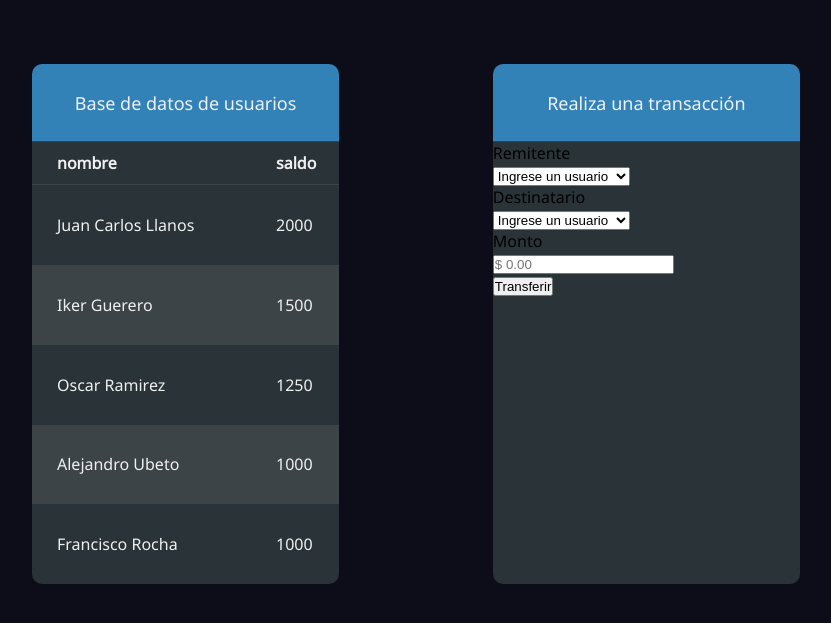
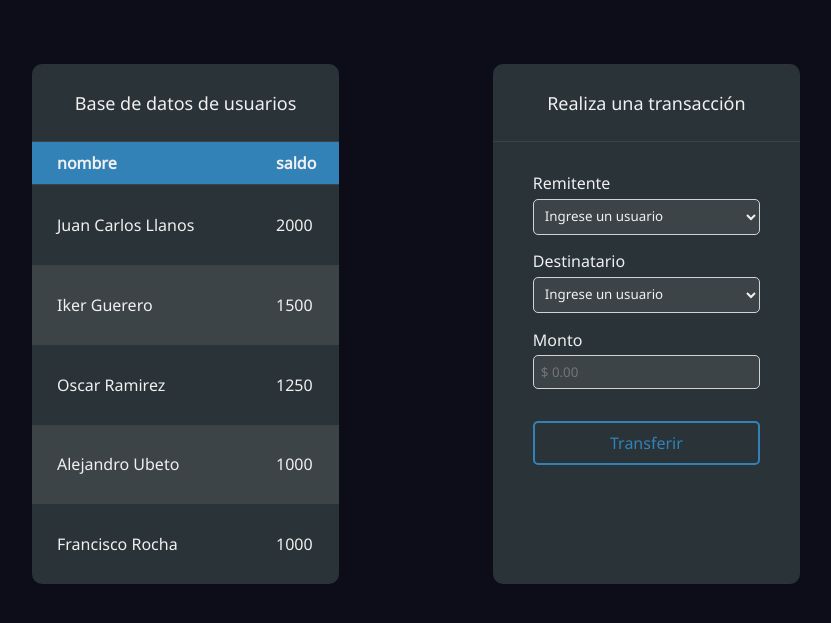
Before and after one commit to aleubeto/Bases-de-Datos-Actividad-Integradora, a PHP site: page /pag4_transacciones/pag4_index.php in a window 1280 px wide. Shown: the part 120-743 px from the top of the page, without its empty margins (224-1055 px from the left). Run offline with PHP 8.4, Linux system fonts and the light colour scheme; data comes from the database, SQL or seed files in the repository.

Commit message:
Estilos de form, done.

```diff
--- a/pag4_transacciones/css/pag4_styles.css
+++ b/pag4_transacciones/css/pag4_styles.css
@@ -55,6 +55,7 @@ th, td{
 
 th{
     border-bottom: solid 1px var(--dt-border-color);
+    background: var(--highlight-color);
     font-weight: bolder;
     text-align: left;
 }
@@ -81,7 +82,7 @@ tbody tr:nth-child(even){
     display: flex;
     align-items: center;
     justify-content: center;
-    background: var(--highlight-color);
+    background: var(--dt-background-color-container);
 }
 
 .header-table{
@@ -93,6 +94,52 @@ tbody tr:nth-child(even){
 table, form{
     border-collapse: collapse;
     border-radius: 0px 0px 10px 10px;
+}
+
+form{
+    padding: 30px 40px 30px 40px;
+}
+
+label{
+    font-size: 16px;
+    color: #f0f0f0;
+}
+
+select, input{
+    font-family: 'Noto Sans', sans-serif;
+    background-color: var(--dt-even-row-collor);
+    width: 100%;
+    color: #f0f0f0;
+    border-radius: 5px;
+    padding: 7px;
+    margin-top: 2%;
+    margin-bottom: 7%;
+    border: 1px solid var(--dt-status-offline-color);
+}
+
+select:hover, input:hover{
+    border: 1px solid var(--highlight-color);
+    transition:all .3s ease;
+    cursor: pointer;
+}
+
+.form-actions button{
+    font-family: 'Noto Sans', sans-serif;
+    background: var(--dt-background-color-container);
+    border: 2px solid var(--highlight-color);
+    font-size: 16px;
+    color: var(--highlight-color);
+    border-radius: 5px;
+    width: 100%;
+    margin-top: 7%;
+    padding: 4%;
+}
+
+.form-actions button:hover{
+    background: var(--highlight-color);
+    color: var(--dt-text-color-button);
+    transition: all .3s ease;
+    cursor: pointer;
 }
 
 :root{
```
